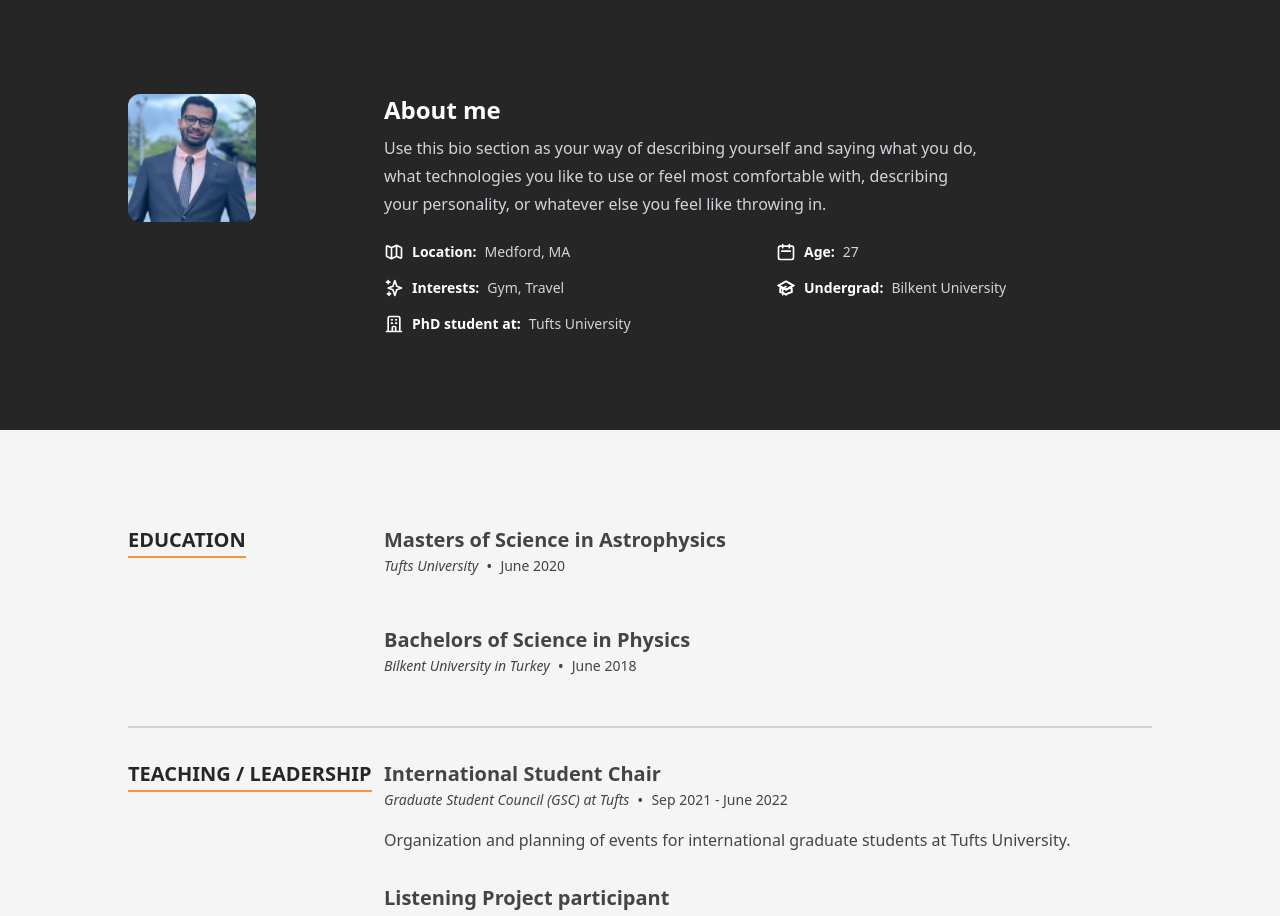
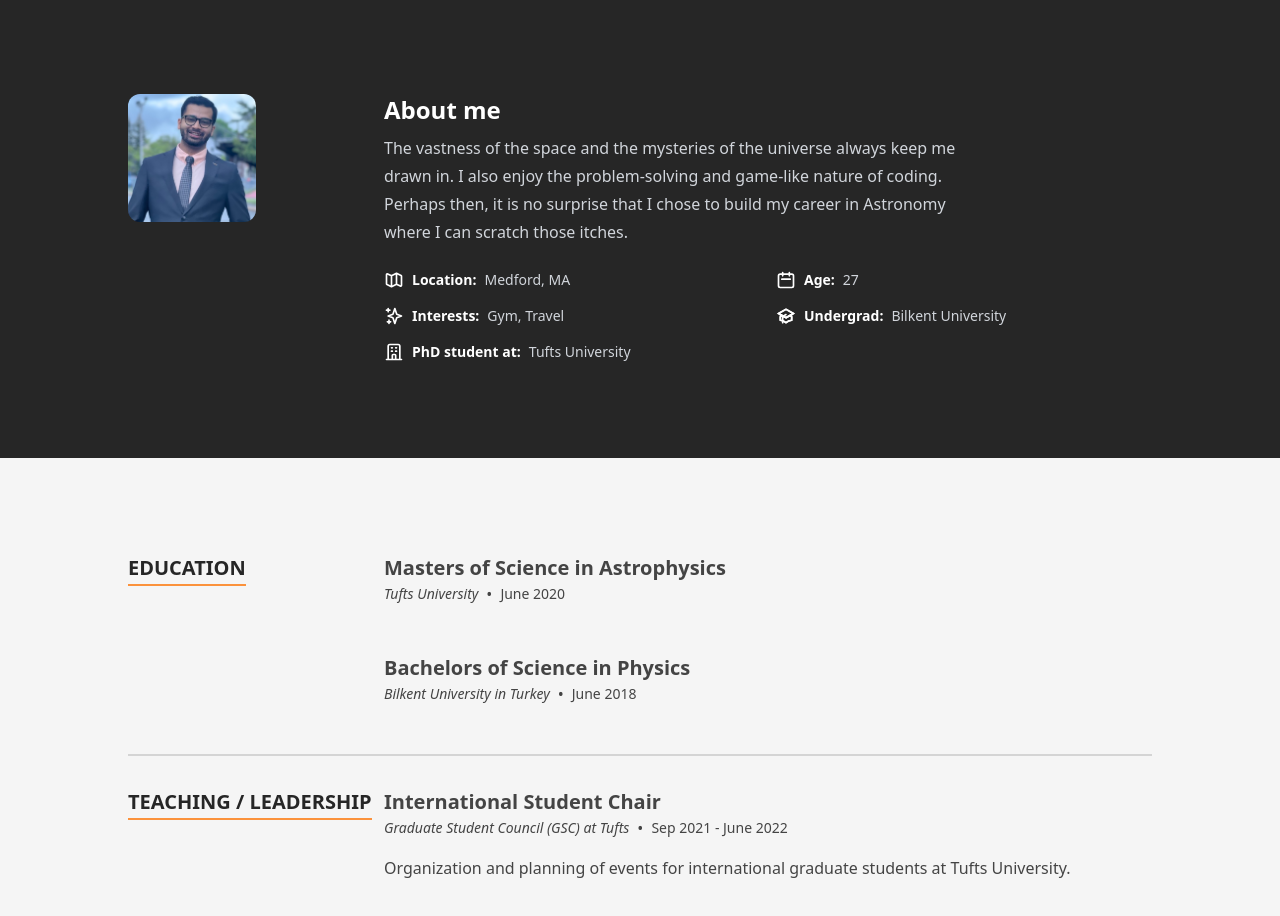
Before and after one commit to zaidikumail/kumailzaidi, a Next.js app: page / in a window 1280 px wide. Shown: the part 802-1718 px from the top of the page. Built offline with nearby package versions, Linux system fonts and the light colour scheme.

Commit message:
Update data.tsx

```diff
--- a/src/data/data.tsx
+++ b/src/data/data.tsx
@@ -92,9 +92,7 @@ export const heroData: Hero = {
  */
 export const aboutData: About = {
   profileImageSrc: profilepic,
-  description: `Use this bio section as your way of describing yourself and saying what you do, what technologies you like
-  to use or feel most comfortable with, describing your personality, or whatever else you feel like throwing
-  in.`,
+  description: 'The vastness of the space and the mysteries of the universe always keep me drawn in. I also enjoy the problem-solving and game-like nature of coding. Perhaps then, it is no surprise that I chose to build my career in Astronomy where I can scratch those itches.',
   aboutItems: [
     {label: 'Location', text: 'Medford, MA', Icon: MapIcon},
     {label: 'Age', text: '27', Icon: CalendarIcon},
```
